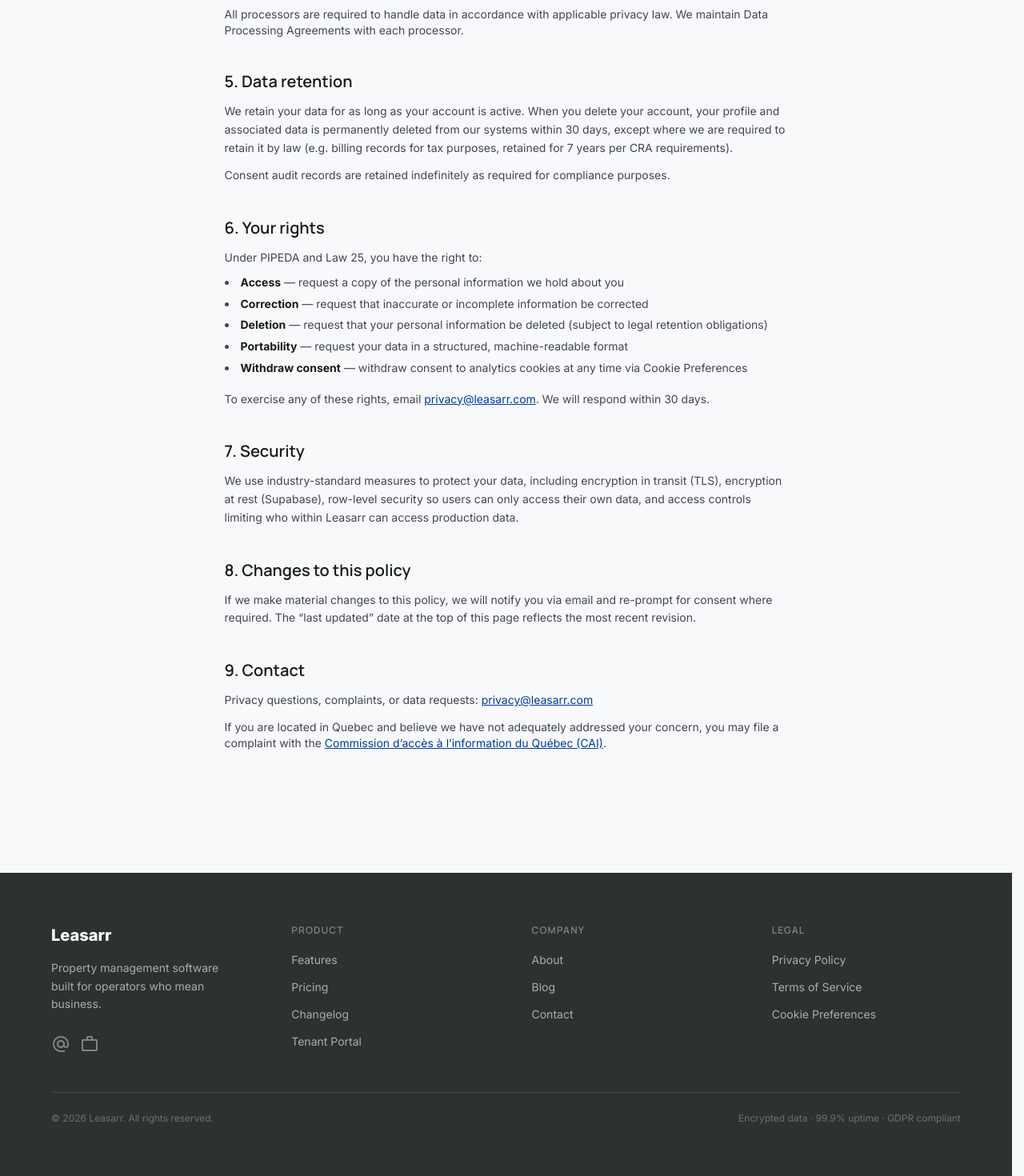
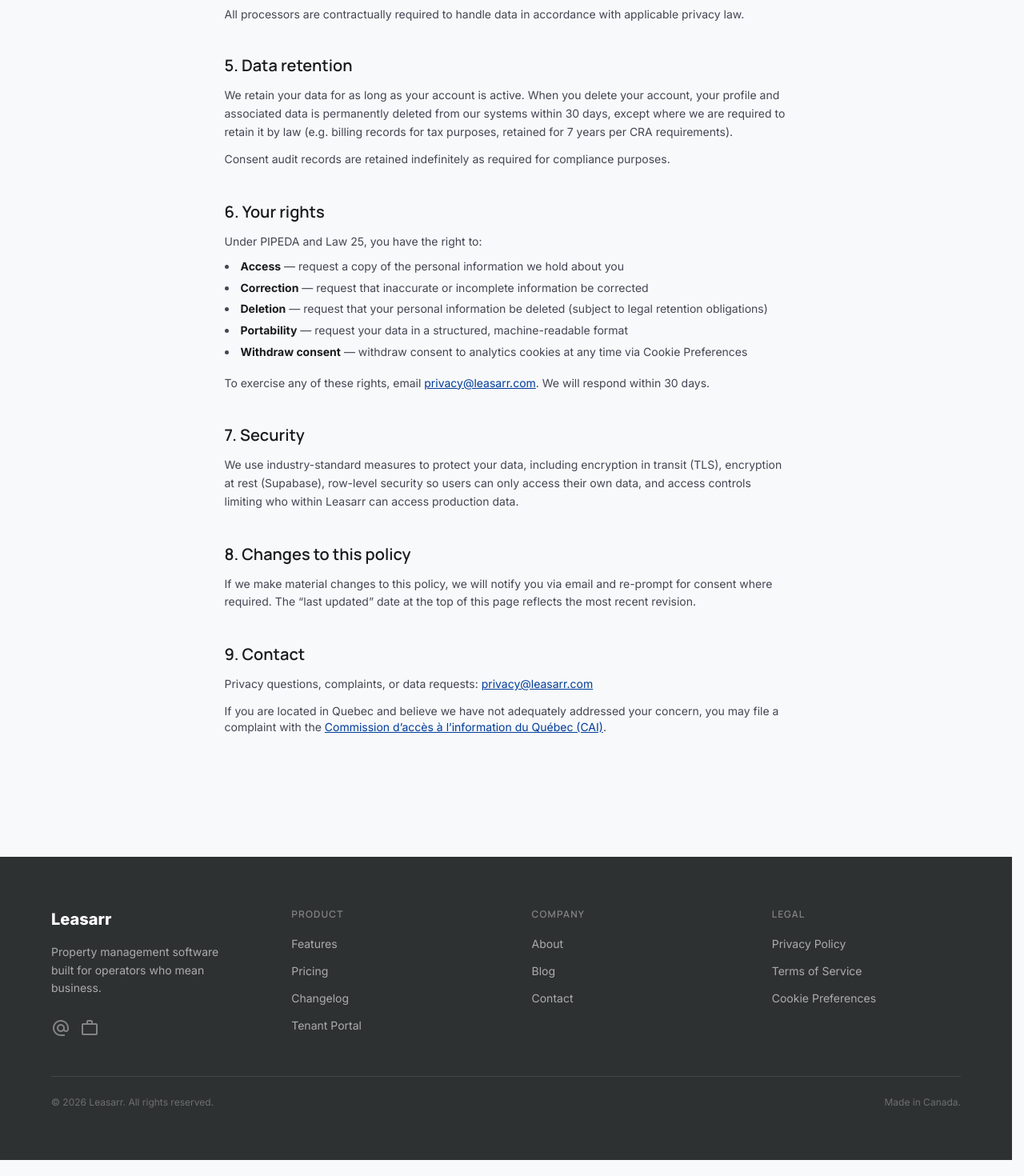
Before and after one commit to Leasarr/leasarr-app, a Next.js app: page /privacy in a window 1280 px wide. Shown: the part 1407-2877 px from the top of the page at 80% size. Built offline with nearby package versions, Linux system fonts and the light colour scheme; no server answers.

Commit message:
fix: remove false DPA claim from privacy page; replace footer compliance badges with Made in Canada

```diff
--- a/src/app/privacy/page.tsx
+++ b/src/app/privacy/page.tsx
@@ -99,8 +99,7 @@ export default function PrivacyPage() {
             </tbody>
           </table>
           <p className="mt-3 text-on-surface-variant text-sm">
-            All processors are required to handle data in accordance with applicable privacy law. We maintain
-            Data Processing Agreements with each processor.
+            All processors are contractually required to handle data in accordance with applicable privacy law.
           </p>
         </Section>
 
--- a/src/components/marketing/footer.tsx
+++ b/src/components/marketing/footer.tsx
@@ -100,7 +100,7 @@ export function Footer() {
 
         <div className="mt-12 pt-6 border-t border-white/10 flex flex-col sm:flex-row items-center justify-between gap-4">
           <p className="text-xs text-white/30">© 2026 Leasarr. All rights reserved.</p>
-          <p className="text-xs text-white/30">Encrypted data · 99.9% uptime · GDPR compliant</p>
+          <p className="text-xs text-white/30">Made in Canada.</p>
         </div>
       </div>
     </footer>
```
